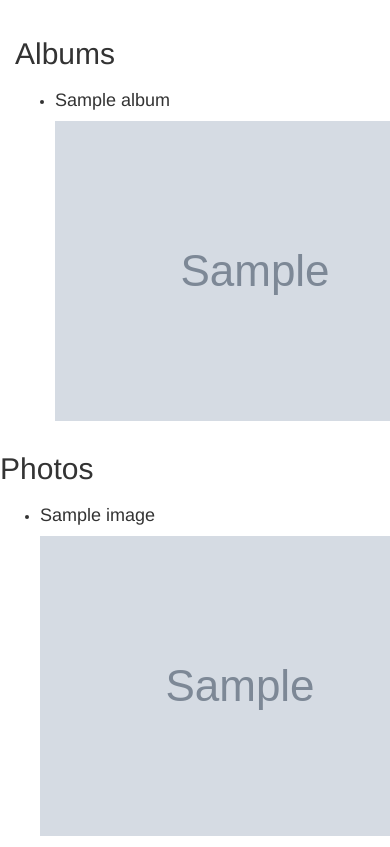
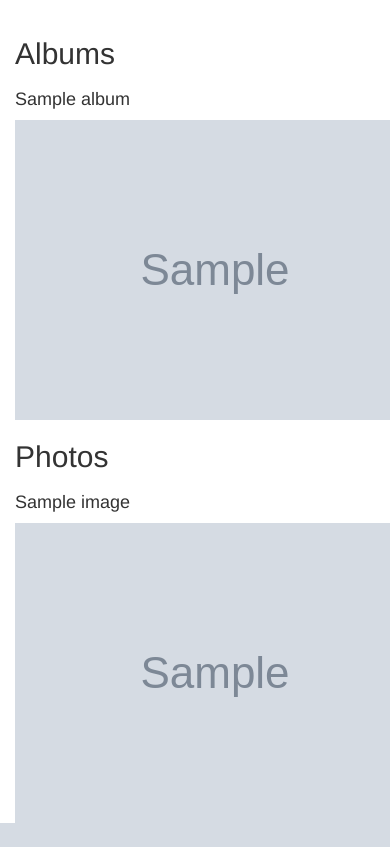
Before and after one commit to wohlfea/django_imager, a Django app: page /images/library in a window 390 px wide; the page is wider, and only the part inside the window is pictured. Shown: the part 55-902 px from the top of that part. After the commit the page ends 878 px from the top of that part, so only its background shows below. Run offline with Django 3.2, Linux system fonts and the light colour scheme; a user stored in the database is signed in; tables that the repository leaves empty hold one stand-in row (values such as "Sample post"); grey boxes marked "Sample" are stand-in pictures; some libraries are stand-ins or nearby versions.

Commit message:
layout of library page is nicer.

```diff
--- a/imagersite/imagersite/templates/images/library.html
+++ b/imagersite/imagersite/templates/images/library.html
@@ -1,44 +1,28 @@
 {% extends "base.html" %}
-
+{% load thumbnail %}
 {% block content %}
 <div class="container">
     <h2>Albums</h2>
     <div class="row">
-        <div class="col-md-3"></div>
-        <div class="col-md-6">
-            <ul>
-
-                {% load thumbnail %}
         {% for album in albums %}
-                <li>
+            <div class="col-md-3">
                 <h4> {{ album }}</h4>
                 {% thumbnail album.cover.photo "200x100" as cov %}
                 <img src="{{ cov.url }}"/>
                 {% endthumbnail %}
-                </li>
+            </div>
         {% endfor %}
-            </ul>
-        </div>
-        <div class="col-md-3"></div>
-        </div>
     </div>
     <h2>Photos</h2>
     <div class="row">
-        <div class="col-md-3"></div>
-        <div class="col-md-6">
-            <ul>
         {% for image in images %}
-                <li>
+        <div class="col-md-3">
             <h4> {{ image }}</h4>
             {% thumbnail image.photo "200x100" as img %}
             <img src="{{ img.url }}"/>
             {% endthumbnail %}
-                </li>
+        </div>
         {% endfor %}
-            </ul>
-        </div>
-        <div class="col-md-3"></div>
-        </div>
     </div>
     </div>
 {% endblock %}
```
Lines whose indentation alone changed are shown as unchanged.
